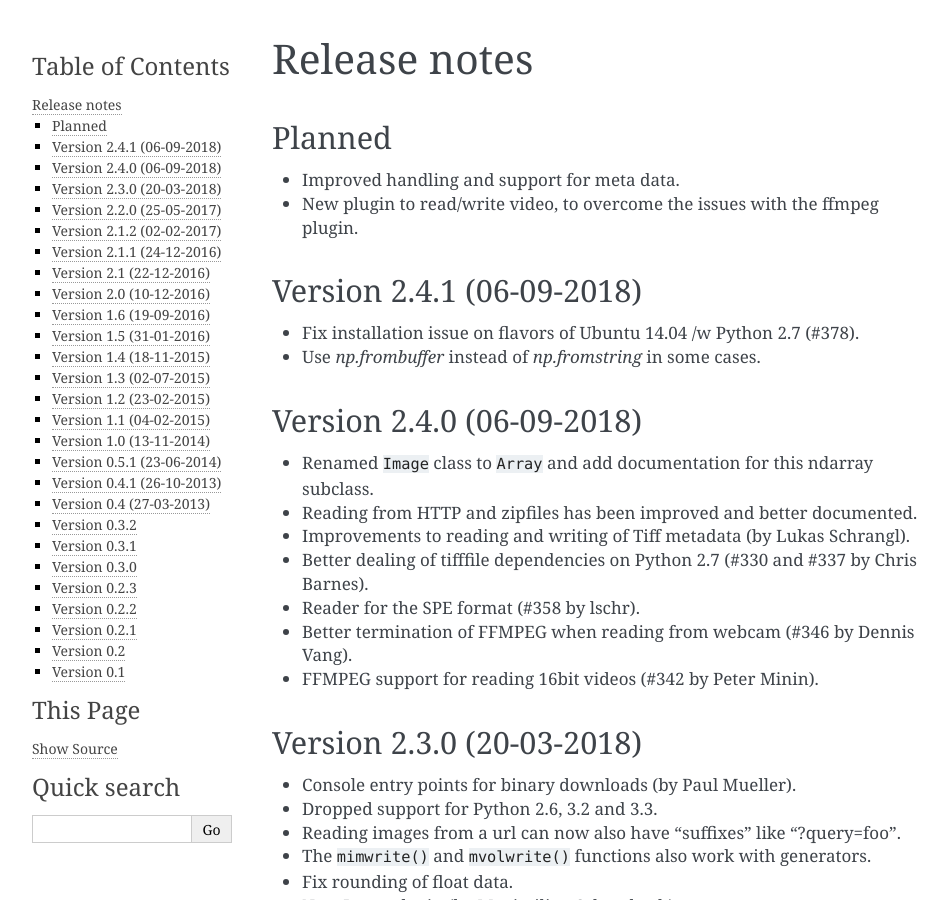
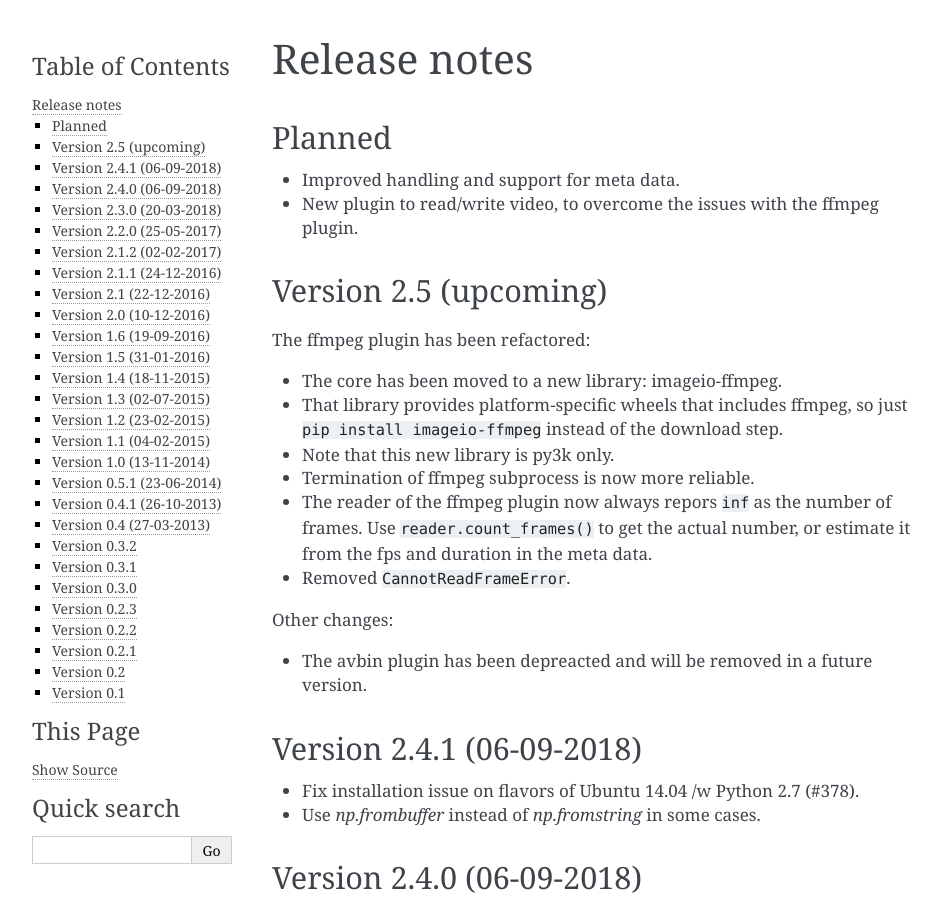
Before and after one commit to imageio/imageio, a Sphinx documentation site: the page built from docs/releasenotes.rst, in a window 1280 px wide and 900 px high. Shown: the whole window, without its empty margins (148-1095 px from the left). Built offline with Sphinx 7.4.7, drawn with Linux system fonts in a browser that asks for light colours; pages that are not in the unit, such as notebooks, are missing from menus.

Commit message:
update release notes

```diff
--- a/docs/releasenotes.rst
+++ b/docs/releasenotes.rst
@@ -8,6 +8,26 @@ Planned
 
 * Improved handling and support for meta data.
 * New plugin to read/write video, to overcome the issues with the ffmpeg plugin.
+
+Version 2.5 (upcoming)
+======================
+
+The ffmpeg plugin has been refactored:
+
+* The core has been moved to a new library: imageio-ffmpeg.
+* That library provides platform-specific wheels that includes ffmpeg,
+  so just ``pip install imageio-ffmpeg`` instead of the download step.
+* Note that this new library is py3k only.
+* Termination of ffmpeg subprocess is now more reliable.
+* The reader of the ffmpeg plugin now always repors ``inf`` as the number of
+  frames. Use ``reader.count_frames()`` to get the actual number, or estimate
+  it from the fps and duration in the meta data.
+* Removed ``CannotReadFrameError``.
+
+Other changes:
+
+* The avbin plugin has been depreacted and will be removed in a future version.
+
 
 
 Version 2.4.1 (06-09-2018)
```
